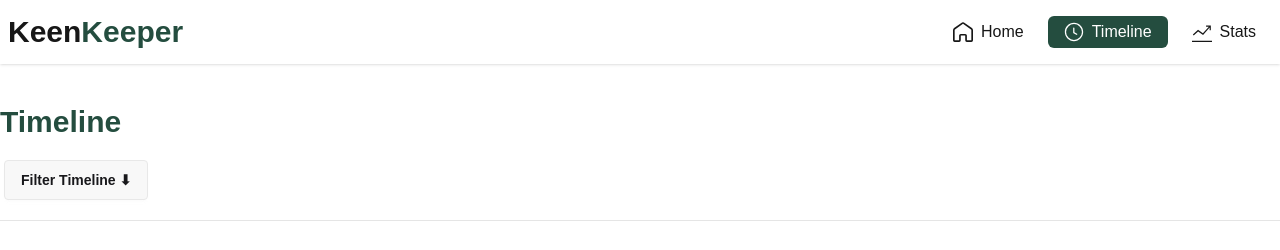
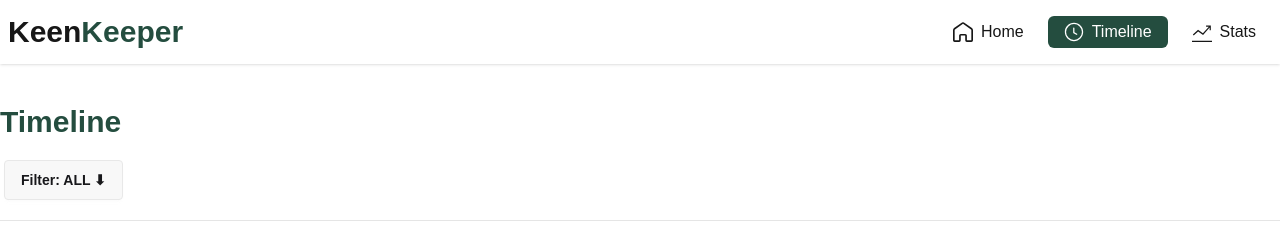
Before and after one commit to thisisyourfahi/PH-A07-KeenKeeper, a Next.js app: page /timeline in a window 1280 px wide. Shown: the top 250 px of the page. Built offline with nearby package versions, Linux system fonts and the light colour scheme.

Commit message:
feat: filterable timeline section

```diff
--- a/src/app/timeline/TimelineHistory.jsx
+++ b/src/app/timeline/TimelineHistory.jsx
@@ -3,12 +3,20 @@ import React, { useContext } from 'react';
 import { FriendsContexts } from '../components/contexts/FriendsContext';
 import TimelineHistoryComp from './TimelineHistoryComp';
 
-const TimelineHistory = () => {
-    const {timeline} = useContext(FriendsContexts)
+const TimelineHistory = ({ filter }) => {
+    const { timeline } = useContext(FriendsContexts);
+
+    const filteredTimeline = timeline.filter(item => {
+        if (filter === "ALL") return true;
+        return item.action.toUpperCase() === filter;
+    });
+
     return (
         <div className='space-y-8 pt-8'>
             {
-                timeline.map((obj, ind) => <TimelineHistoryComp key={ind} obj={obj} />)
+                filteredTimeline.map((obj, ind) => (
+                    <TimelineHistoryComp key={ind} obj={obj} />
+                ))
             }
         </div>
     );
--- a/src/app/timeline/Top.jsx
+++ b/src/app/timeline/Top.jsx
@@ -1,16 +1,20 @@
 import React from 'react';
 
-const Top = () => {
+const Top = ({ setFilter, filter }) => {
     return (
         <div className='space-y-4 border-b border-neutral-200 pb-4'>
             <h2 className="text-3xl font-bold text-[#244D3f]">Timeline</h2>
 
             <div className="dropdown dropdown-bottom">
-                <div tabIndex={0} role="button" className="btn m-1">Filter Timeline ⬇</div>
+                <div tabIndex={0} role="button" className="btn m-1">
+                    Filter: {filter} ⬇
+                </div>
+
                 <ul tabIndex="-1" className="dropdown-content menu bg-base-100 rounded-box z-1 w-52 p-2 shadow-sm">
-                    <li><a>Call</a></li>
-                    <li><a>Text</a></li>
-                    <li><a>Video</a></li>
+                    <li><a onClick={() => setFilter("CALL")}>Call</a></li>
+                    <li><a onClick={() => setFilter("TEXT")}>Text</a></li>
+                    <li><a onClick={() => setFilter("VIDEO")}>Video</a></li>
+                    <li><a onClick={() => setFilter("ALL")}>All</a></li>
                 </ul>
             </div>
         </div>
--- a/src/app/timeline/page.jsx
+++ b/src/app/timeline/page.jsx
@@ -1,13 +1,16 @@
-import React from 'react';
+'use client'
+import React, { useState } from 'react';
 import Top from './Top';
 import TimelineHistory from './TimelineHistory';
 
 const Timeline = () => {
+    const [filter, setFilter] = useState("ALL");
+
     return (
         <div className='container mx-auto mt-10 mb-40'>
-            <Top />
+            <Top setFilter={setFilter} filter={filter} />
 
-            <TimelineHistory />
+            <TimelineHistory filter={filter} />
         </div>
     );
 };
```
Also changed, not shown: 1 other file (tests, documents, lock files or other folders).
